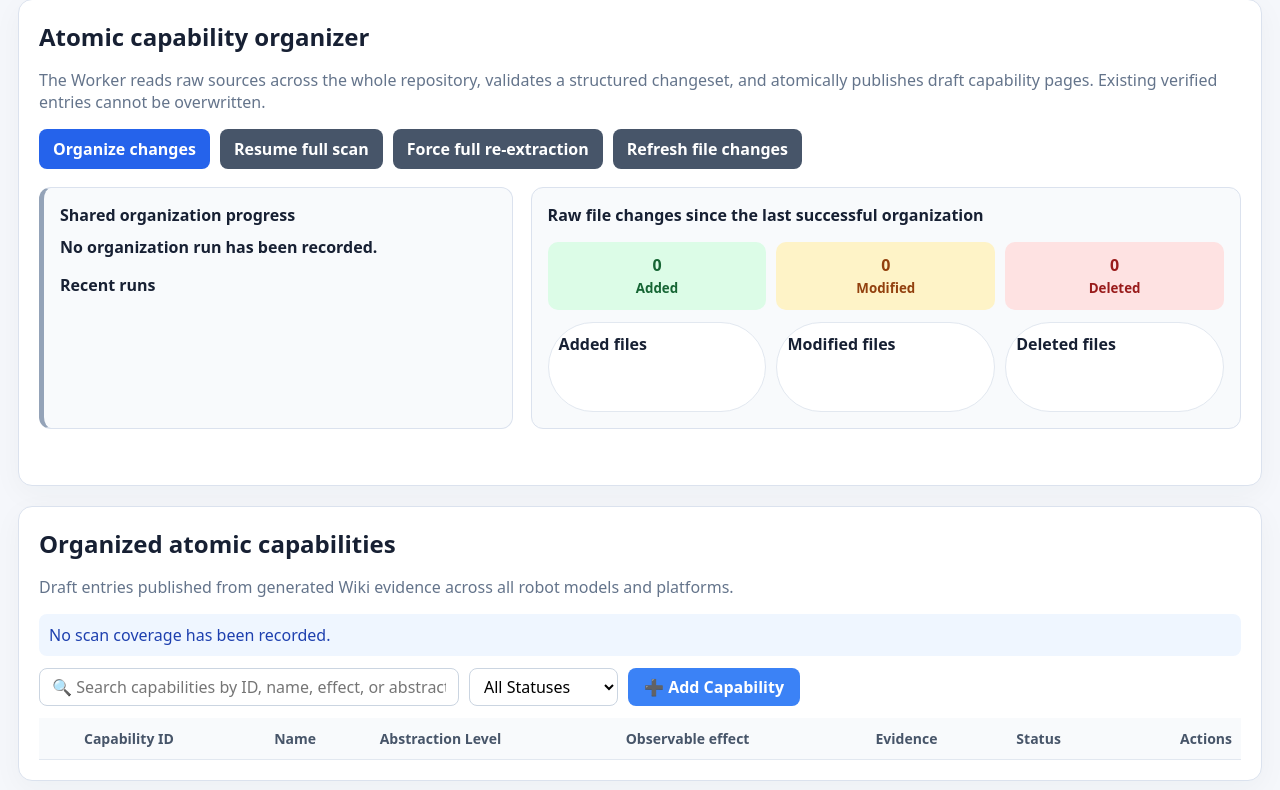
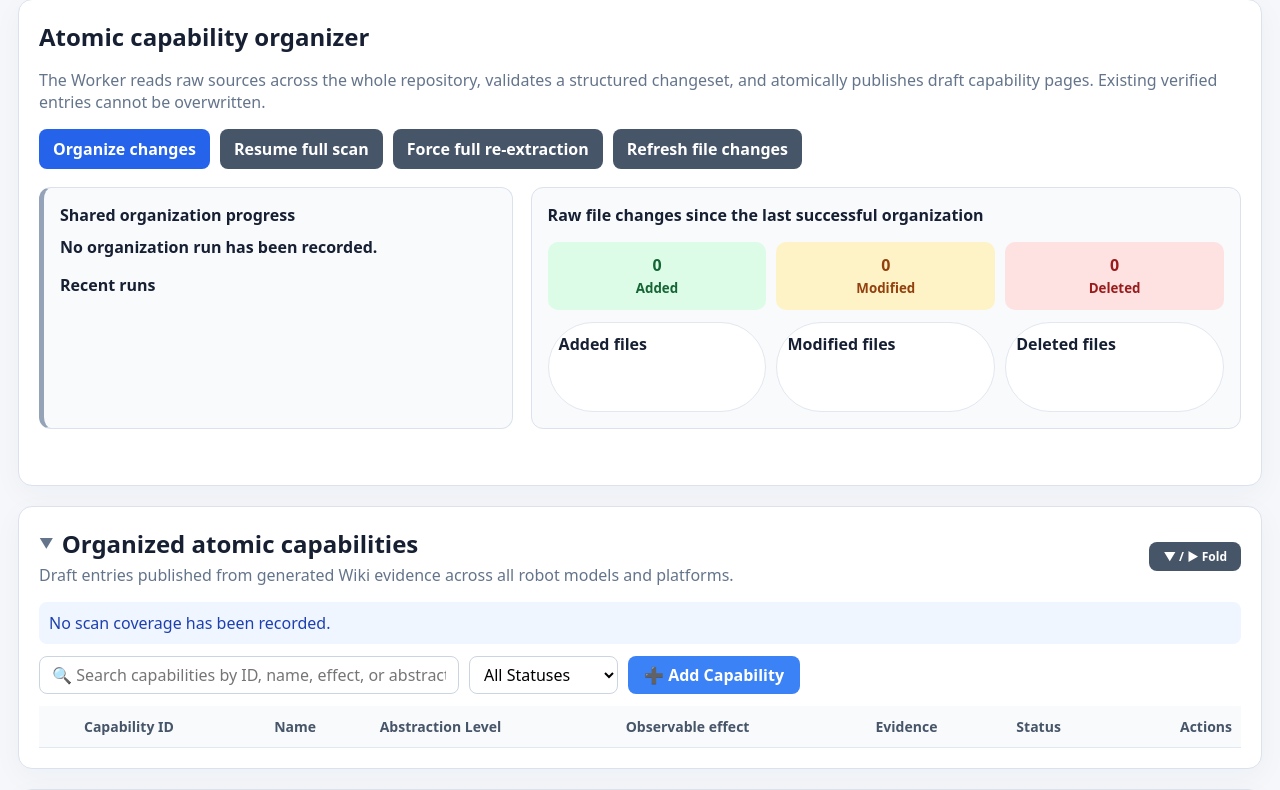
Before and after one commit to wuharu999/agent_7_14, a Python web app: template ecs/app/templates/admin_capabilities.html in a window 1280 px wide. Shown: the part 147-937 px from the top of the page. Run offline with Jinja, Linux system fonts and the light colour scheme; the template is opened without the code that fills it, so the values that code supplies are empty.

Commit message:
feat: make organized atomic capabilities card section foldable on admin capabilities page

```diff
--- a/ecs/app/templates/admin_capabilities.html
+++ b/ecs/app/templates/admin_capabilities.html
@@ -39,8 +39,20 @@
 </section>
 
 <section class="card">
-  <h2 data-i18n="catalogTitle">Organized atomic capabilities</h2>
-  <p class="muted" data-i18n="catalogHelp">Draft entries published from generated Wiki evidence across all robot models and platforms.</p>
+  <div style="display:flex; justify-content:space-between; align-items:center; cursor:pointer; user-select:none;" onclick="toggleCatalogCardFold()">
+    <div>
+      <h2 style="margin:0; display:inline-flex; align-items:center; gap:8px;">
+        <span id="catalog-toggle-icon" style="font-size:14px; color:#64748b;">▼</span>
+        <span data-i18n="catalogTitle">Organized atomic capabilities</span>
+      </h2>
+      <p class="muted" data-i18n="catalogHelp" style="margin:4px 0 0 0;">Draft entries published from generated Wiki evidence across all robot models and platforms.</p>
+    </div>
+    <button type="button" class="btn secondary" style="font-size:12px; padding:6px 14px; border-radius:8px;" onclick="event.stopPropagation(); toggleCatalogCardFold();">
+      <span id="catalog-toggle-btn-text">▼ / ▶ Fold</span>
+    </button>
+  </div>
+
+  <div id="catalog-card-body" style="margin-top:16px;">
     <div id="coverage" class="baseline" data-i18n="noCoverage">No scan coverage has been recorded.</div>
     <div id="coverage-details" class="diagnostics"></div>
     <div class="controls" style="margin: 12px 0; display:flex; gap:10px; align-items:center;">
@@ -73,6 +85,7 @@
         </thead>
         <tbody id="catalog-entries"></tbody>
       </table>
+    </div>
   </div>
 </section>
 
@@ -528,6 +541,21 @@ async function refresh(silent=false){if(!silent){organizerStatus.textContent=tr(
 async function loadChanges(){organizerStatus.textContent=tr('loadingChanges');organizerStatus.className='status';try{const response=await fetch(`/api/admin/capabilities/source-changes?model_id=${encodeURIComponent(defaultModel)}`);const data=await response.json();if(!response.ok)throw new Error(data.error||data.detail||tr('failedStart'));renderChanges(data);renderCatalog(data);organizerStatus.textContent=''}catch(error){organizerStatus.textContent=error instanceof Error?error.message:tr('failedStart');organizerStatus.className='status error'}}
 async function startOrganization(scanMode='incremental'){const confirmation=scanMode==='full_fresh'?'confirmFresh':scanMode==='full'?'confirmFull':'confirm';if(!window.confirm(tr(confirmation)))return;const button=document.getElementById(scanMode==='full_fresh'?'force-reextract':scanMode==='full'?'full-rescan':'organize');button.disabled=true;organizerStatus.textContent=tr('queued');organizerStatus.className='status';try{const response=await fetch('/api/admin/capabilities/organize',{method:'POST',headers:{'Content-Type':'application/json','X-CSRF-Token':csrfToken},body:JSON.stringify({model_id:defaultModel,scan_mode:scanMode})});const data=await response.json();if(!response.ok&&response.status!==409)throw new Error(data.error||data.detail||tr('failedStart'));await refresh(true)}catch(error){organizerStatus.textContent=error instanceof Error?error.message:tr('failedStart');organizerStatus.className='status error';button.disabled=false}}
 async function createStub(gap,button){button.disabled=true;organizerStatus.textContent=tr('draftCreating');try{const response=await fetch('/api/admin/capabilities/stubs',{method:'POST',headers:{'Content-Type':'application/json','X-CSRF-Token':csrfToken},body:JSON.stringify({assessment_id:gap.latest_assessment_id,requirement_id:gap.latest_requirement_id})});const data=await response.json();if(!response.ok)throw new Error(data.error||data.detail||tr('failedStart'));organizerStatus.textContent=tr('draftReady',{id:data.stub.stub_id});await refresh(true)}catch(error){organizerStatus.textContent=error instanceof Error?error.message:tr('failedStart');organizerStatus.className='status error'}finally{button.disabled=false}}
+function toggleCatalogCardFold(){
+  const body=document.getElementById('catalog-card-body');
+  const icon=document.getElementById('catalog-toggle-icon');
+  const btnText=document.getElementById('catalog-toggle-btn-text');
+  if(!body)return;
+  if(body.style.display==='none'){
+    body.style.display='block';
+    if(icon)icon.textContent='▼';
+    if(btnText)btnText.textContent='▼ Fold';
+  }else{
+    body.style.display='none';
+    if(icon)icon.textContent='▶';
+    if(btnText)btnText.textContent='▶ Unfold';
+  }
+}
 function startPolling(){if(pollTimer===null)pollTimer=window.setInterval(async()=>{try{await refresh(true);const jobs=latestData.catalog_jobs||[];const current=jobs.find(job=>['queued','processing'].includes(job.status)||(job.status&&['completed','partial'].includes(job.status)));if(current)await loadChanges()}catch(_){}},2000)}
 function stopPolling(){if(pollTimer!==null){window.clearInterval(pollTimer);pollTimer=null}}
 uiLanguage.value=localStorage.getItem('agent1_ui_language')==='zh-CN'?'zh-CN':'en';applyLanguage();uiLanguage.addEventListener('change',()=>{localStorage.setItem('agent1_ui_language',uiLanguage.value);applyLanguage()});
```
Also changed, not shown: 1 other file. Lines whose indentation alone changed are shown as unchanged.
